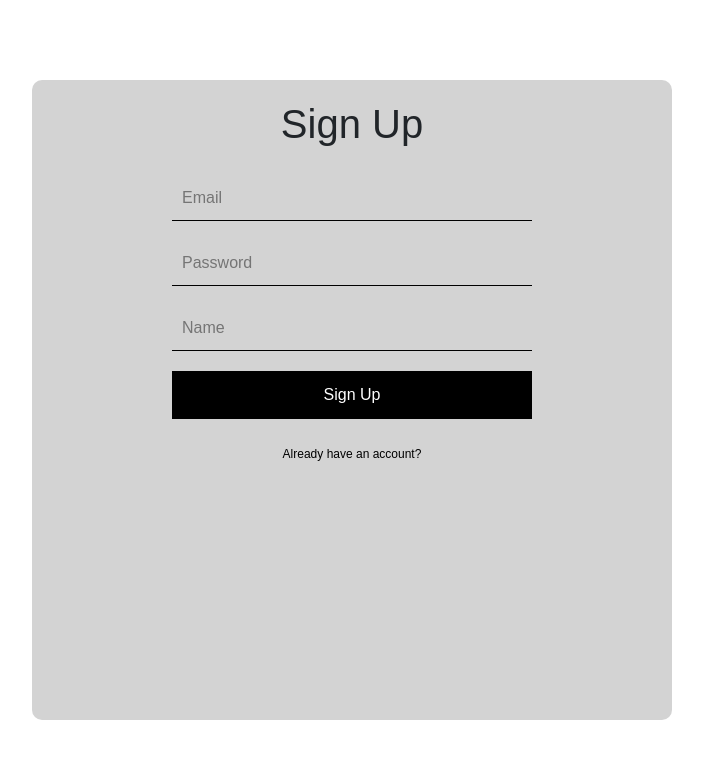
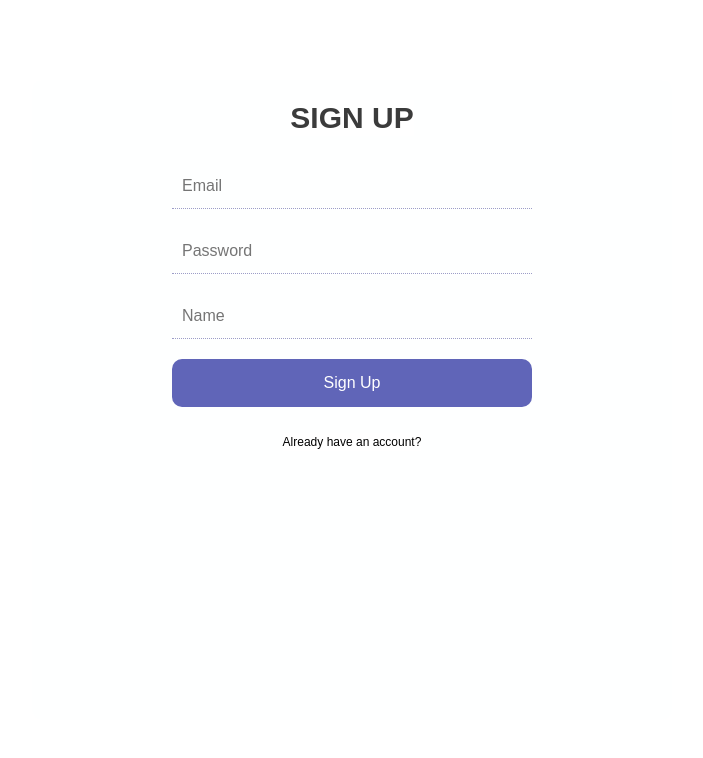
Before and after one commit to DariaOgd/bazodanowe, a React (Create React App) app in the folder client/: page /register in a window 1280 px wide. Shown: the top 758 px of the page, without its empty margins (288-991 px from the left). Built offline with nearby package versions, Linux system fonts and the light colour scheme.

Commit message:
frontend

```diff
--- a/client/package.json
+++ b/client/package.json
@@ -5,6 +5,9 @@
   "dependencies": {
     "@cloudinary/react": "^1.13.0",
     "@cloudinary/url-gen": "^1.19.0",
+    "@fortawesome/fontawesome-free": "^6.5.2",
+    "@fortawesome/free-solid-svg-icons": "^6.5.2",
+    "@fortawesome/react-fontawesome": "^0.2.0",
     "@tanstack/react-query": "^5.34.1",
     "@testing-library/jest-dom": "^5.17.0",
     "@testing-library/react": "^13.4.0",
--- a/client/src/components/navbar/Navbar.scss
+++ b/client/src/components/navbar/Navbar.scss
@@ -1,22 +1,42 @@
-.custom-dropdown-item {
-  margin-right: 2rem;
-  overflow-x: hidden; // Prevent horizontal scrolling in the dropdown menu
+#nav {
+  padding-left: 7rem;
+  padding-right: 8rem;
+  background-color: rgb(255, 255, 255) !important;
+
+  .navbar-collapse {
+    justify-content: flex-end; // Align items to the right
   }
 
+  .navbar-nav .nav-link {
+    margin-left: 1rem; // Add space between the elements
+    color: rgb(182, 189, 208) !important;
 
-
-#nav{
-  padding-left: 7rem;
-  padding-right: 8rem;
-  background-color: white !important;
+    &:hover {
+      color: #007bff !important; // Change color on hover
+    }
   }
 
-#loginbtn{
-  color:rgb(104, 106, 112) !important;
-  border:1px solid rgb(211, 214, 219) !important;
+  #loginbtn {
+    color: rgb(182, 189, 208) !important;
+    border: 1px solid rgb(211, 214, 219) !important;
 
-  &:hover{
+    &:hover {
       background-color: #007bff !important;
       color: white !important;
     }
   }
+
+  .custom-dropdown-item {
+    margin-right: 1rem;
+    overflow-x: hidden; // Prevent horizontal scrolling in the dropdown menu
+  }
+}
+
+.fa-shopping-cart {
+  margin-left: 2rem;
+  margin-right: 1rem; // Add space between the icon and other elements
+}
+.cart{
+  margin-right: 2rem;
+
+}
--- a/client/src/components/navbar/NavbarDefault.jsx
+++ b/client/src/components/navbar/NavbarDefault.jsx
@@ -7,6 +7,10 @@ import Form from 'react-bootstrap/Form';
 import Nav from 'react-bootstrap/Nav';
 import Navbar from 'react-bootstrap/Navbar';
 import newRequest from "../../utils/newRequest";
+import { FontAwesomeIcon } from '@fortawesome/react-fontawesome';
+import { faShoppingCart } from '@fortawesome/free-solid-svg-icons';
+
+
 
 function NavbarDefault({ setSearchQuery }) { // Receive setSearchQuery as prop
   const currentUser = JSON.parse(localStorage.getItem("currentUser"));
@@ -60,7 +64,11 @@ function NavbarDefault({ setSearchQuery }) { // Receive setSearchQuery as prop
               />
 
             </Form>
+
           </Nav>
+          <Nav.Link className="cart" href="/shopping-cart">
+              <FontAwesomeIcon icon={faShoppingCart} />
+            </Nav.Link>
           {currentUser ? (
             <div className="dropdown ml-auto">
               <button
@@ -88,6 +96,8 @@ function NavbarDefault({ setSearchQuery }) { // Receive setSearchQuery as prop
             </Button>
           )}
         </Navbar.Collapse>
+
+
       </Container>
     </Navbar>
   );
--- a/client/src/pages/home/Home.scss
+++ b/client/src/pages/home/Home.scss
@@ -189,3 +189,12 @@
 .selectedCategory {
     color: red; /* Ensure this is removed as it's already defined inside the .sidebar block */
 }
+.cards .card:hover {
+    box-shadow: 0 4px 8px rgba(0, 0, 0, 0.1); /* Add box-shadow on hover */
+}
+input[type="text"]:hover {
+    border-color: rgb(182, 8, 156); /* Change border color on hover */
+}
+*{
+    background-color: white;
+}
--- a/client/src/pages/login/Login.jsx
+++ b/client/src/pages/login/Login.jsx
@@ -28,7 +28,7 @@ function Login() {
         <div className="form-group">
 
         </div>
-        <h1>Sign In</h1>
+        <h1 className="signin">Sign In</h1>
         <label htmlFor=""></label>
         <input
           name="Email"
--- a/client/src/pages/login/Login.scss
+++ b/client/src/pages/login/Login.scss
@@ -1,5 +1,6 @@
 *{
     font-family: sans-serif;
+    background-color: rgba(230, 243, 250, 0.151);
 }
 .login{
 
@@ -10,7 +11,7 @@
 
     form{
         border-radius: 10px;
-        background-color: lightgray;
+        background-color: rgba(250, 253, 255, 0.205);
         display: flex;
         flex-direction: column;
         align-items: center;
@@ -20,9 +21,9 @@
         height: 60%;
 
         input{
-            background-color: lightgray;
+            background-color: rgba(130, 203, 240, 0);
             border: none;
-            border-bottom: 1px solid black;
+            border-bottom: 1px dotted  rgb(157, 157, 200);
             padding: 10px;
             width: 60%;
         }
@@ -32,8 +33,15 @@
             border: none;
             padding: 12px;
             color: white;
-            background-color: black;
+            border-radius: 10px;
+            background-color: rgb(96, 101, 184);
             cursor: pointer;
+            transition: background-color 0.3s ease; /* Add a transition for the background color */
+
+        }
+
+        button:hover {
+            background-color: rgb(126, 133, 242); /* Change the background color on hover */
         }
         a{
             cursor: pointer;
@@ -46,4 +54,12 @@
     }
 }
 
-body{}
+.signin{
+    font-size: 30px;
+    text-transform: uppercase;
+    color: rgb(59, 59, 59);
+    font-weight: bold;
+}
+a{
+    color: white;
+}
--- a/client/src/pages/register/Register.jsx
+++ b/client/src/pages/register/Register.jsx
@@ -30,7 +30,7 @@ function Register() {
       setTimeout(() => {
         setShowSuccessMessage(false);
         navigate("/login");
-      }, 2000);
+      }, 1000);
     } catch (err) {
       console.log(err);
     }
@@ -39,7 +39,7 @@ function Register() {
   return (
     <div className="register">
       <form onSubmit={handleSubmit}>
-        <h1>Sign Up</h1>
+        <h1 className='signup'>Sign Up</h1>
         <label htmlFor="email"></label>
         <input type="text" name="email" value={user.email} onChange={handleChange} placeholder='Email' />
         <label htmlFor="password"></label>
--- a/client/src/pages/register/Register.scss
+++ b/client/src/pages/register/Register.scss
@@ -1,3 +1,8 @@
+*{
+    font-family: sans-serif;
+    background-color: rgba(230, 243, 250, 0.151);
+}
+
 .register{
     height: 100vh;
     display: flex;
@@ -6,7 +11,7 @@
 
     form{
         border-radius: 10px;
-        background-color: lightgray;
+        background-color: rgba(250, 253, 255, 0.205);
         display: flex;
         flex-direction: column;
         align-items: center;
@@ -16,9 +21,9 @@
         height: 80%;
 
         input{
-            background-color: lightgray;
+            background-color: rgba(130, 203, 240, 0);
             border: none;
-            border-bottom: 1px solid black;
+            border-bottom: 1px dotted  rgb(157, 157, 200);
             padding: 10px;
             width: 60%;
         }
@@ -28,8 +33,14 @@
             border: none;
             padding: 12px;
             color: white;
-            background-color: black;
+            border-radius: 10px;
+            background-color: rgb(96, 101, 184);
             cursor: pointer;
+            transition: background-color 0.3s ease; /* Add a transition for the background color */
+        }
+
+        button:hover {
+            background-color: rgb(126, 133, 242); /* Change the background color on hover */
         }
         a{
             cursor: pointer;
@@ -40,3 +51,10 @@
         }
 }
 }
+
+.signup{
+    font-size: 30px;
+    text-transform: uppercase;
+    color: rgb(59, 59, 59);
+    font-weight: bold;
+}
```
Also changed, not shown: 1 other file (tests, documents, lock files or other folders). Lines whose indentation alone changed are shown as unchanged.
